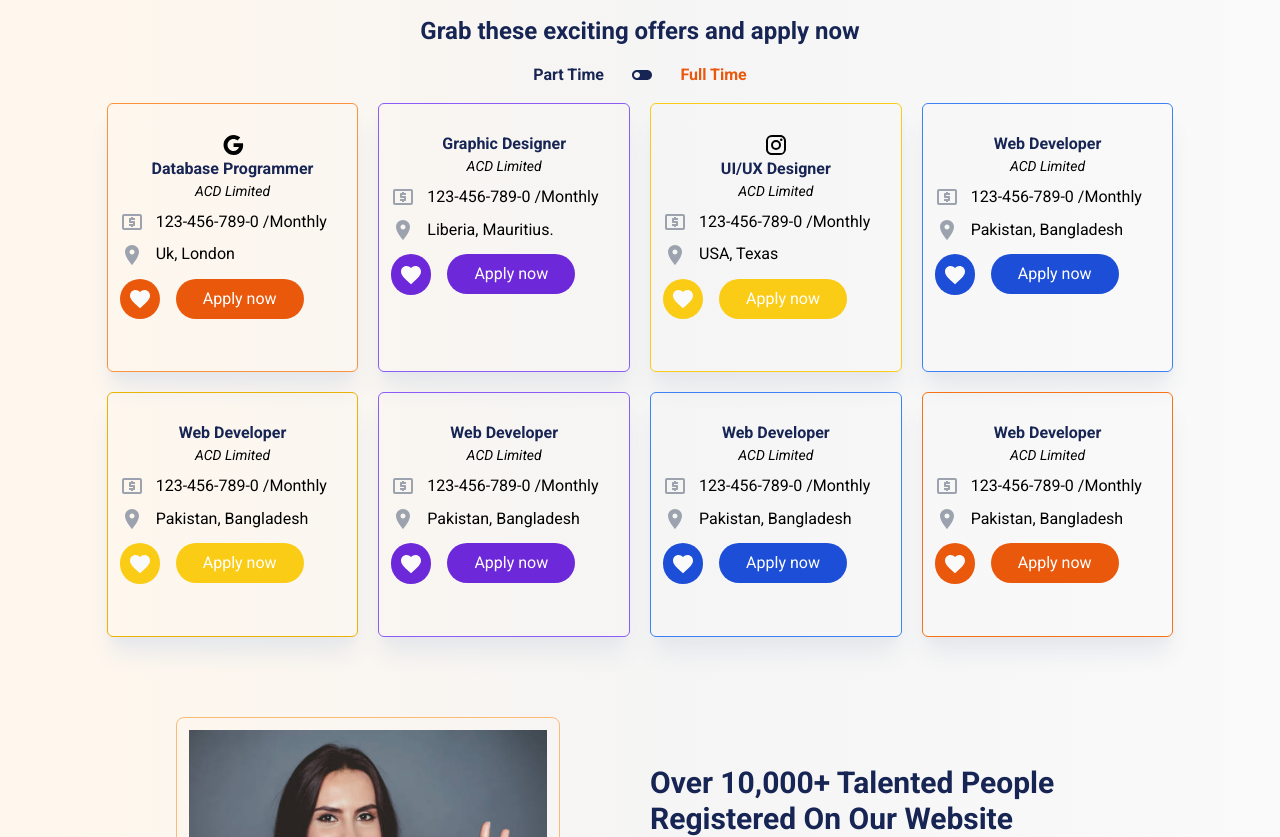
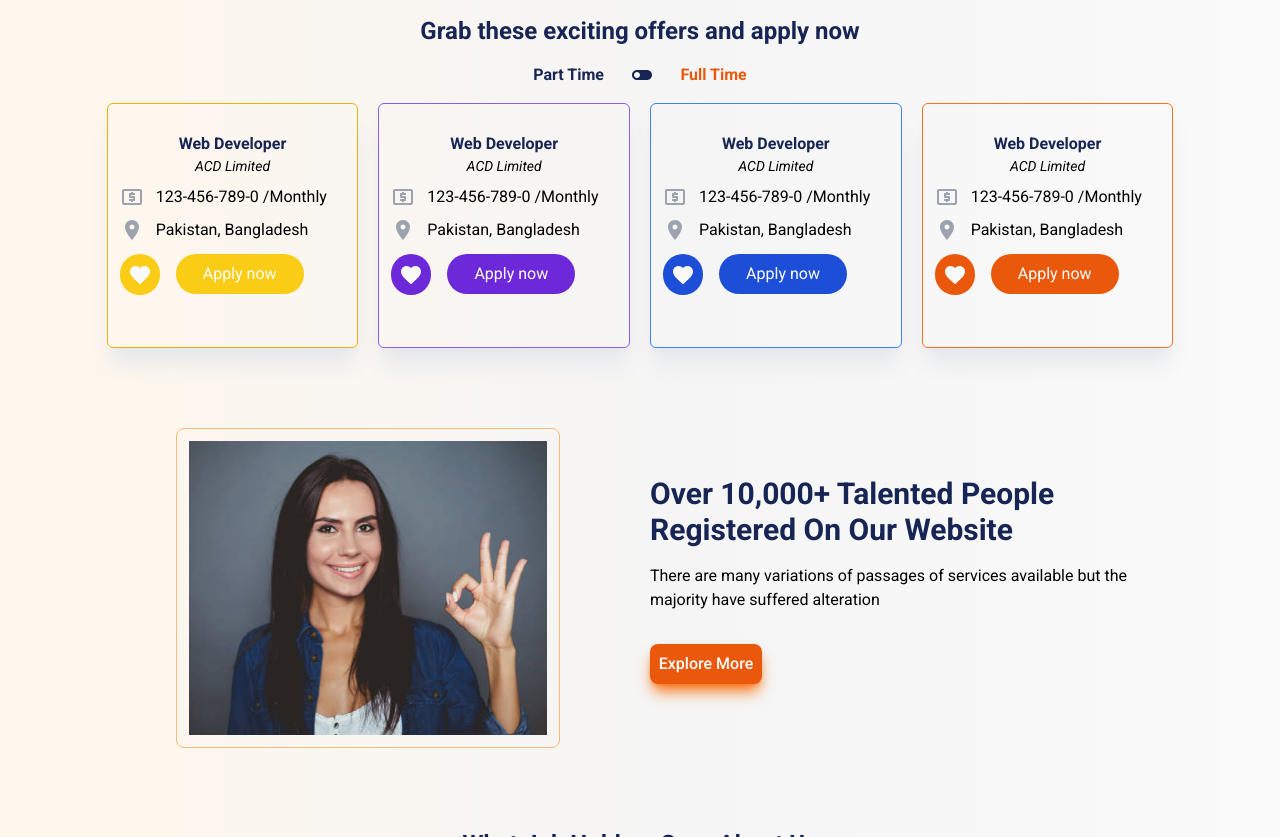
Before and after one commit to pejuameenat/jobify.io, a React (Vite) app: page / in a window 1280 px wide. Shown: the part 1907-2744 px from the top of the page. Built offline with nearby package versions, Linux system fonts and the light colour scheme.

Commit message:
schedule  button bug fixed!

```diff
--- a/src/components/Companies.jsx
+++ b/src/components/Companies.jsx
@@ -3,7 +3,7 @@ import { ToggleOff, ToggleOn } from '@mui/icons-material'
 import { useGLobalContext } from '../context'
 import JobTemp from './JobTemp'
 const Companies = () => {
-  const { offers,schedule, setSchedule } = useGLobalContext()
+  const { offerFullTime, offerPartTime,schedule, setSchedule } = useGLobalContext()
   return (
     <section>
       <div className="w-11/12 lg:w-9/12 mx-auto flex flex-col justify-between gap-20 items-center lg:flex-row lg:gap-0 ">
@@ -46,11 +46,19 @@ const Companies = () => {
           Full Time
         </span>
       </div>
-      <div className="containerWidth grid gap-5 sm:grid-cols-2 lg:grid-cols-4">
-        {offers.map((item) => (
-          <JobTemp key={item.id} {...item} />
-        ))}
-      </div>
+      {schedule ? (
+        <div className="containerWidth grid gap-5 sm:grid-cols-2 lg:grid-cols-4">
+          {offerFullTime.map((item) => (
+            <JobTemp key={item.id} {...item} />
+          ))}
+        </div>
+      ) : (
+        <div className="containerWidth grid gap-5 sm:grid-cols-2 lg:grid-cols-4">
+          {offerPartTime.map((item) => (
+            <JobTemp key={item.id} {...item} />
+          ))}
+        </div>
+      )}
     </section>
   )
 }
--- a/src/context.jsx
+++ b/src/context.jsx
@@ -1,5 +1,5 @@
 import { createContext, useContext, useState } from 'react'
-import { navList, steps, help, offers, testimonies, footerList } from './data'
+import { navList, steps, help, offerFullTime, offerPartTime, testimonies, footerList } from './data'
 //create context
 const GLobalContext = createContext()
 
@@ -11,10 +11,8 @@ const AppContext = ({ children }) => {
   const [currentItem, setCurrentItem] = useState(0)
   const [showModal, setShowModal] = useState(false)
   const toggleLike = (id) => {
-    id!==currentItem? setCurrentItem(id):setLike((prev) => !prev)
-    // return offers.filter((item) =>
-    //   // schedule ? item.schedule === 'full time' : item.schedule === 'part time'
-    // )
+    id !==currentItem? setCurrentItem(id):setLike((prev) => !prev)
+
   }
 
   return (
@@ -23,7 +21,8 @@ const AppContext = ({ children }) => {
         navList,
         steps,
         help,
-        offers,
+        offerFullTime,
+        offerPartTime,
         testimonies,
         footerList,
         like,
--- a/src/data.jsx
+++ b/src/data.jsx
@@ -82,7 +82,7 @@ export const help = [
   },
 ]
 
-export const offers = [
+export const offerFullTime = [
   {
     id: 1,
     icon: <Google />,
@@ -135,8 +135,11 @@ export const offers = [
     schedule: 'part time',
     borderColor: 'border-blue-500',
   },
+]
+export const offerPartTime= [
+
   {
-    id: 5,
+    id: 1,
     icon: '',
     title: 'Web Developer',
     span: 'ACD Limited',
@@ -149,7 +152,7 @@ export const offers = [
     borderColor: 'border-yellow-500',
   },
   {
-    id: 6,
+    id: 2,
     icon: '',
     title: 'Web Developer',
     span: 'ACD Limited',
@@ -162,7 +165,7 @@ export const offers = [
     borderColor: 'border-violet-500',
   },
   {
-    id: 7,
+    id: 3,
     icon: '',
     title: 'Web Developer',
     span: 'ACD Limited',
@@ -175,7 +178,7 @@ export const offers = [
     borderColor: 'border-blue-500',
   },
   {
-    id: 8,
+    id: 4,
     icon: '',
     title: 'Web Developer',
     span: 'ACD Limited',
@@ -188,6 +191,7 @@ export const offers = [
     borderColor: 'border-orange-500',
   },
 ]
+
 
 export const testimonies = [
   {
```
